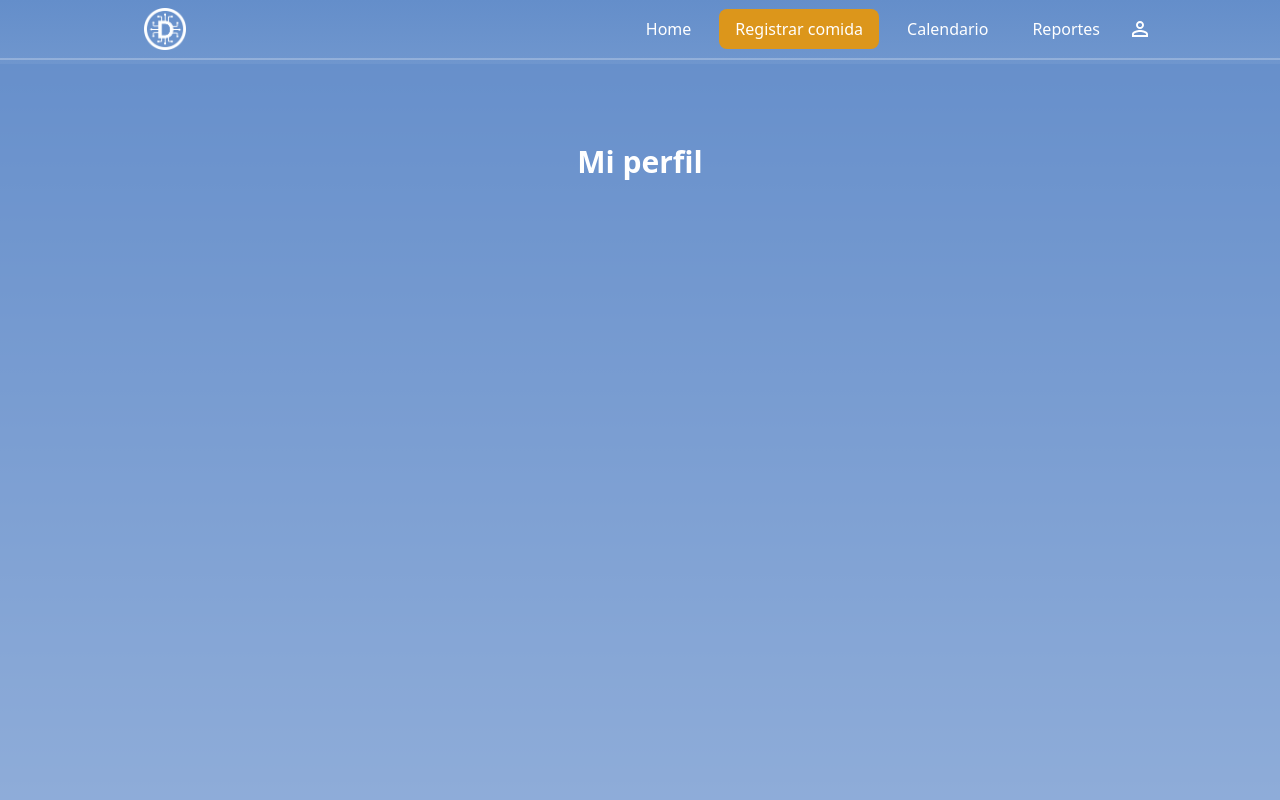
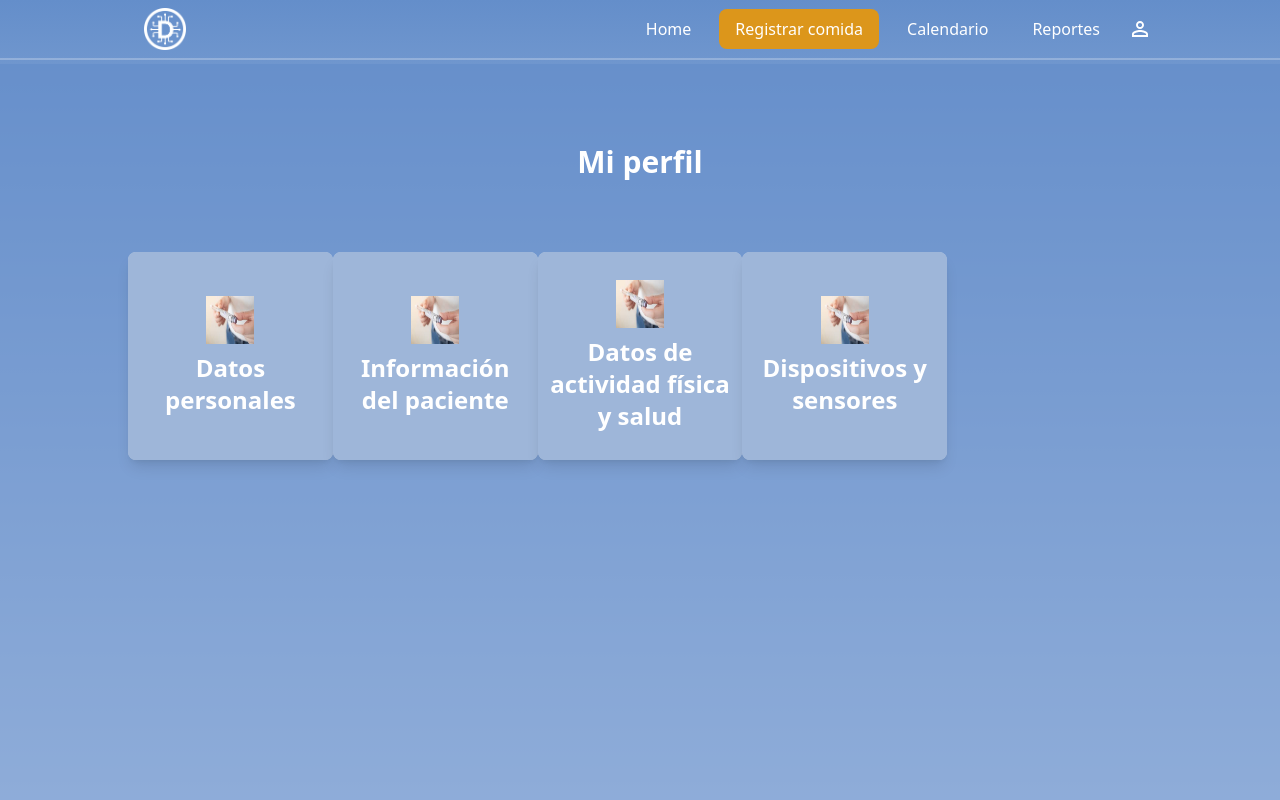
Before and after one commit to NuriaROrquin/diabetia, a Next.js app in the folder frontend/: page /profile in a window 1280 px wide. Shown: the top 800 px of the page. Built offline with nearby package versions, Linux system fonts and the light colour scheme.

Commit message:
Update index.js

```diff
--- a/frontend/components/card/index.js
+++ b/frontend/components/card/index.js
@@ -87,10 +87,9 @@
 
 export const ProfileCard = ({ editInfo }) => {
     return (
-        <div className="flex space-x-4">
+        <div className="flex w-full">
             {editInfo && editInfo.map((item) => (
-                console.log(item.title),
-                <div key={item.title} className="relative w-1/5 h-52 bg-gray-200 rounded-lg overflow-hidden shadow-lg transform transition-transform duration-300 hover:-translate-y-2">
+                <div key={item.title} className="w-1/5 h-52 bg-gray-200 rounded-lg overflow-hidden shadow-lg transform transition-transform duration-300 hover:-translate-y-2">
                     <Link href={item.link || ""}>
                         <div className="absolute top-0 h-full w-full p-2 bg-blue-primary bg-opacity-55 text-white text-center text-2xl font-bold flex flex-col justify-center items-center">
                             <div className="mb-2">
```
